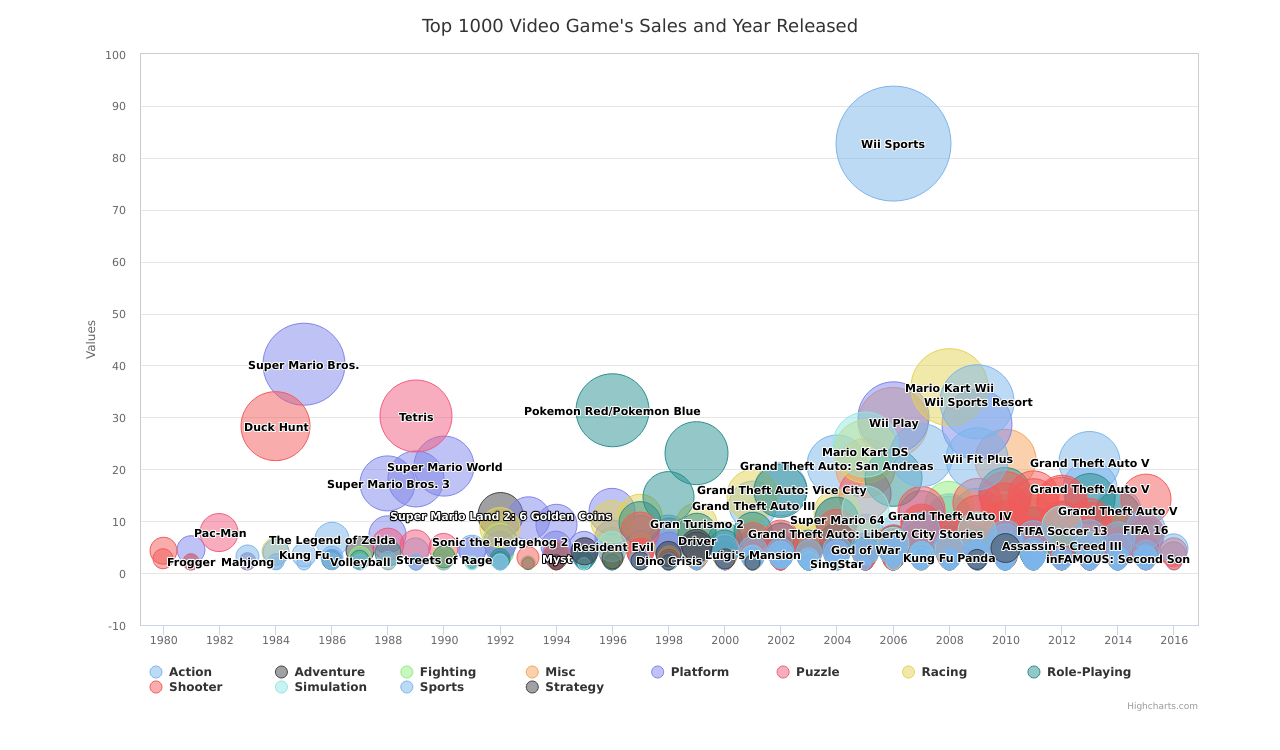
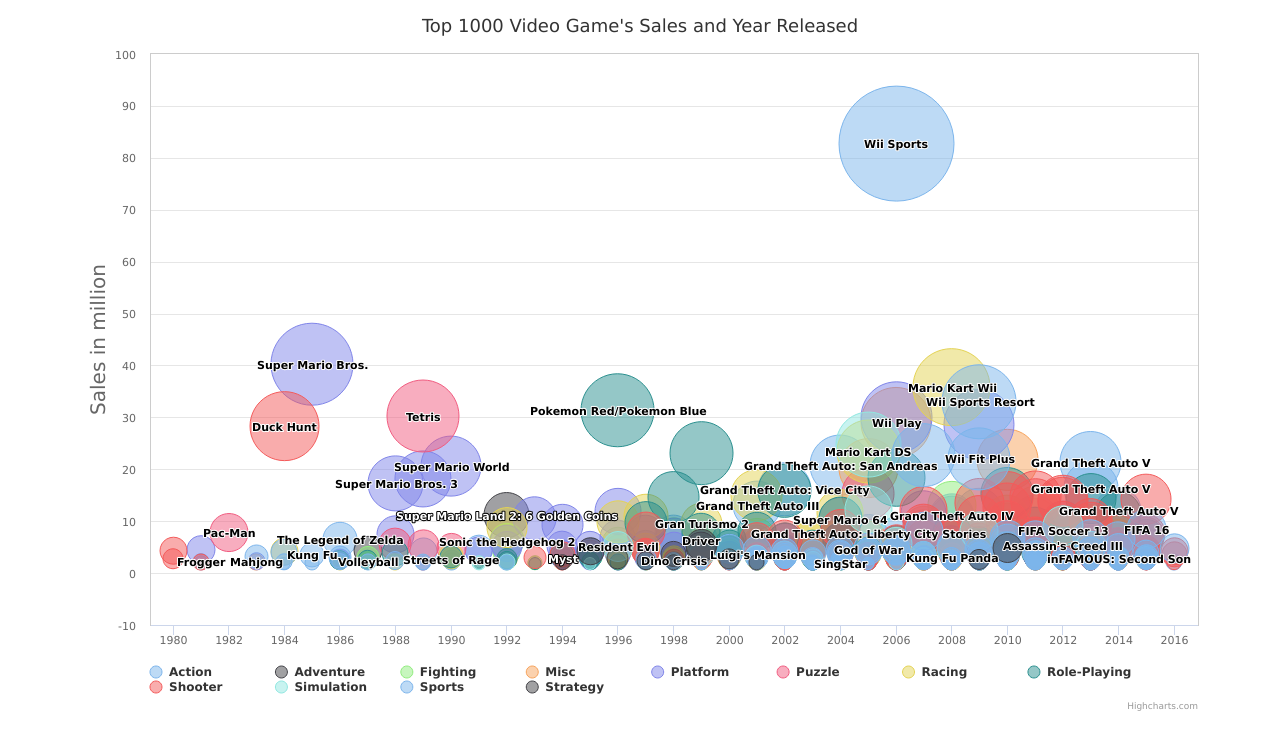
Before and after one commit to nguyenhoamy1602/video_games, a Flask app: page /bubblechart in a window 1280 px wide. Shown: the top 750 px of the page. Run offline with Flask 2, Linux system fonts and the light colour scheme; data comes from the database, SQL or seed files in the repository; both versions use the stored data as it was after the commit; some libraries are stand-ins or nearby versions.

Commit message:
Add genre for bubble chart

```diff
--- a/video_games/chart.py
+++ b/video_games/chart.py
@@ -24,6 +24,7 @@ def chart1(df):
     return plot_url
 
 def chart2(df):
+    table = pd.pivot_table(df, values='Global_Sales')
     img = StringIO.StringIO()
 
     platGenre = pd.crosstab(df.Platform, df.Genre)
--- a/video_games/templates/bubble.html
+++ b/video_games/templates/bubble.html
@@ -26,11 +26,21 @@ Highcharts.chart('container', {
         text: "Top 1000 Video Game's Sales and Year Released"
     },
 
+    yAxis: {
+        title: {
+            text: "Sales in million",
+            style: {
+                fontSize: '20px'
+            },
+        }
+    },
+
     tooltip: {
         useHTML: true,
         headerFormat: '<table>',
         pointFormat: '<tr><th colspan="2"><h3>{point.name}</h3></th></tr>' +
             '<tr><th>Publisher:</th><td>{point.publisher}</td></tr>' +
+            '<tr><th>Genre: </th><td>{point.genre}</td></tr>' +
             '<tr><th>Year:</th><td>{point.x}</td></tr>' +
             '<tr><th>Sale(million):</th><td>{point.y}</td></tr>',
         footerFormat: '</table>',
--- a/video_games/views.py
+++ b/video_games/views.py
@@ -75,7 +75,13 @@ def bubble_chart():
         data = []
         videogames = database.execute_query("SELECT * from videogame where Genre = ? and Year IS NOT \"N/A\"", (Genre[0],))
         for videogame in videogames:
-            data.append({ 'name': videogame['Name'], 'publisher': videogame['Publisher'], 'y': videogame['Global_Sales'], 'x': videogame['Year'], 'z': videogame['Global_Sales']})
+            data.append(
+                { 'name': videogame['Name'],
+                'publisher': videogame['Publisher'],
+                'y': videogame['Global_Sales'],
+                'x': videogame['Year'],
+                'z': videogame['Global_Sales'],
+                'genre': videogame['Genre']})
         series.append({ 'name': Genre[0], 'data': data })
     return render_template("bubble.html", series = json.dumps(series))
 
```
Also changed, not shown: videogame.db, 2 other files.
